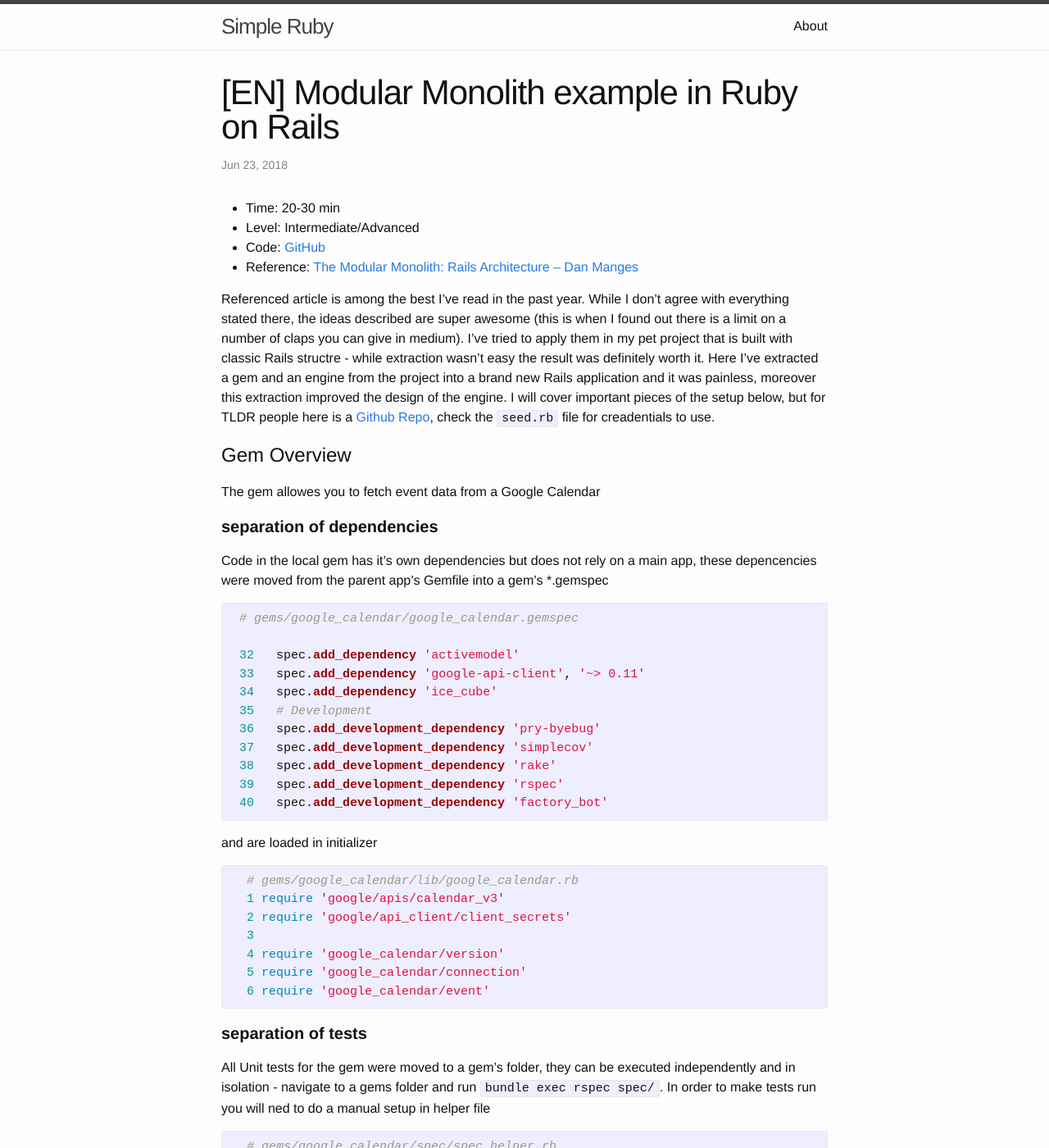
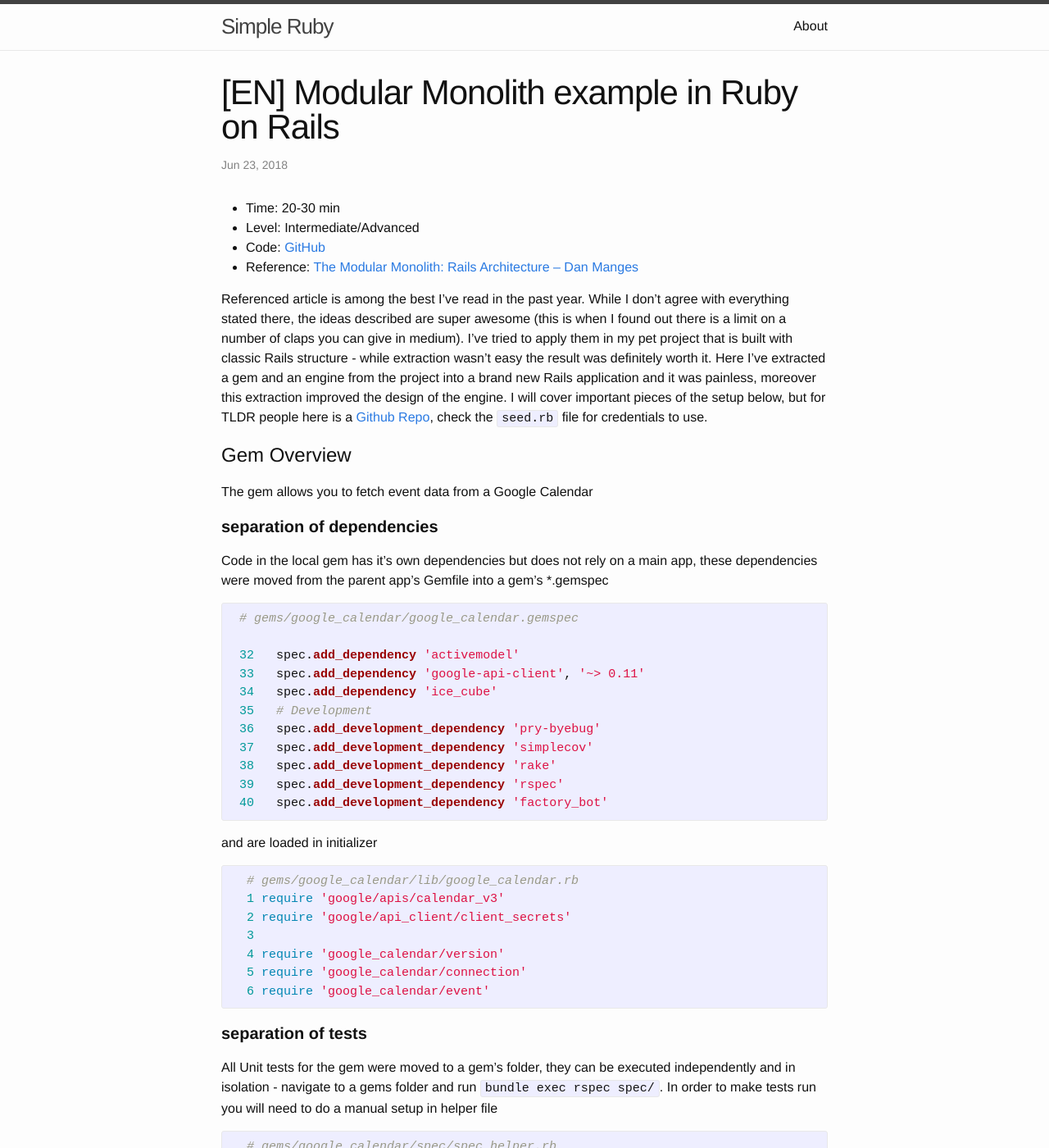
Before and after one commit to bpohoriletz/bpohoriletz.github.io, a Jekyll site: the page built from _posts/2018-06-23-modular-monolith-example.md, in a window 1280 px wide and 1400 px high. Shown: the whole window at 82% size. Built offline with Jekyll 4.4.1, drawn with Linux system fonts in a browser that asks for light colours; some of the changed text lies outside the part shown.

Commit message:
fixed typos

```diff
--- a/_posts/2018-06-23-modular-monolith-example.md
+++ b/_posts/2018-06-23-modular-monolith-example.md
@@ -12,19 +12,19 @@ Referenced article is among the best I've read in the past year. While I
 don't agree with everything stated there, the ideas described are
 super awesome (this is when I found out there is a limit on a number of
 claps you can give in medium). I've tried to apply them in my pet project
-that is built with classic Rails structre - while extraction wasn't easy
+that is built with classic Rails structure - while extraction wasn't easy
 the result was definitely worth it. Here I've extracted a gem and an engine
 from the project into a brand new Rails application and it was painless,
 moreover this extraction improved the design of the engine. I will cover
 important pieces of the setup below, but for TLDR people here is a
-[Github Repo][application], check the `seed.rb` file for creadentials to use.
+[Github Repo][application], check the `seed.rb` file for credentials to use.
 
 # Gem Overview #
-The gem allowes you to fetch event data from a Google Calendar
+The gem allows you to fetch event data from a Google Calendar
 
 #### **separation of dependencies** ####
 Code in the local gem has it's own dependencies but does not
-rely on a main app, these depencencies were moved from the parent app's
+rely on a main app, these dependencies were moved from the parent app's
 Gemfile into a gem's \*.gemspec
 {% highlight ruby %}
  # gems/google_calendar/google_calendar.gemspec
@@ -54,7 +54,7 @@ and are loaded in initializer
 All Unit tests for the gem were moved to a gem's folder, they can be
 executed independently and in isolation  - navigate to a gems folder
 and run `bundle exec rspec spec/`. In order to make tests run you will
-ned to do a manual setup in helper file
+need to do a manual setup in helper file
 {% highlight ruby %}
   # gems/google_calendar/spec/spec_helper.rb
   1 require 'simplecov'
--- a/samples/modular_monolith_example/gems/google_calendar/client_secrets.json
+++ /dev/null
@@ -1 +0,0 @@
-{"web":{"client_id":"959164577857-cpiiln1i48p4p66l6b0dgr4cp874kcfl.apps.googleusercontent.com","project_id":"silken-physics-110107","auth_uri":"https://accounts.google.com/o/oauth2/auth","token_uri":"https://accounts.google.com/o/oauth2/token","auth_provider_x509_cert_url":"https://www.googleapis.com/oauth2/v1/certs","client_secret":"SJPq2z14AptVA_wtoOao-L8x","redirect_uris":["http://localhost:3000/oauth/callback","https://morning-harbor-4024.herokuapp.com/oauth/callback"]}}
```
Also changed, not shown: other parts of _posts/2018-06-23-modular-monolith-example.md (+4 -4 lines), _posts/2017-10-16-oop-and-rails-system-tests.md (+10 -10 lines), _posts/2018-04-20-two-levels-deep-service-objects.md (+5 -5 lines).
